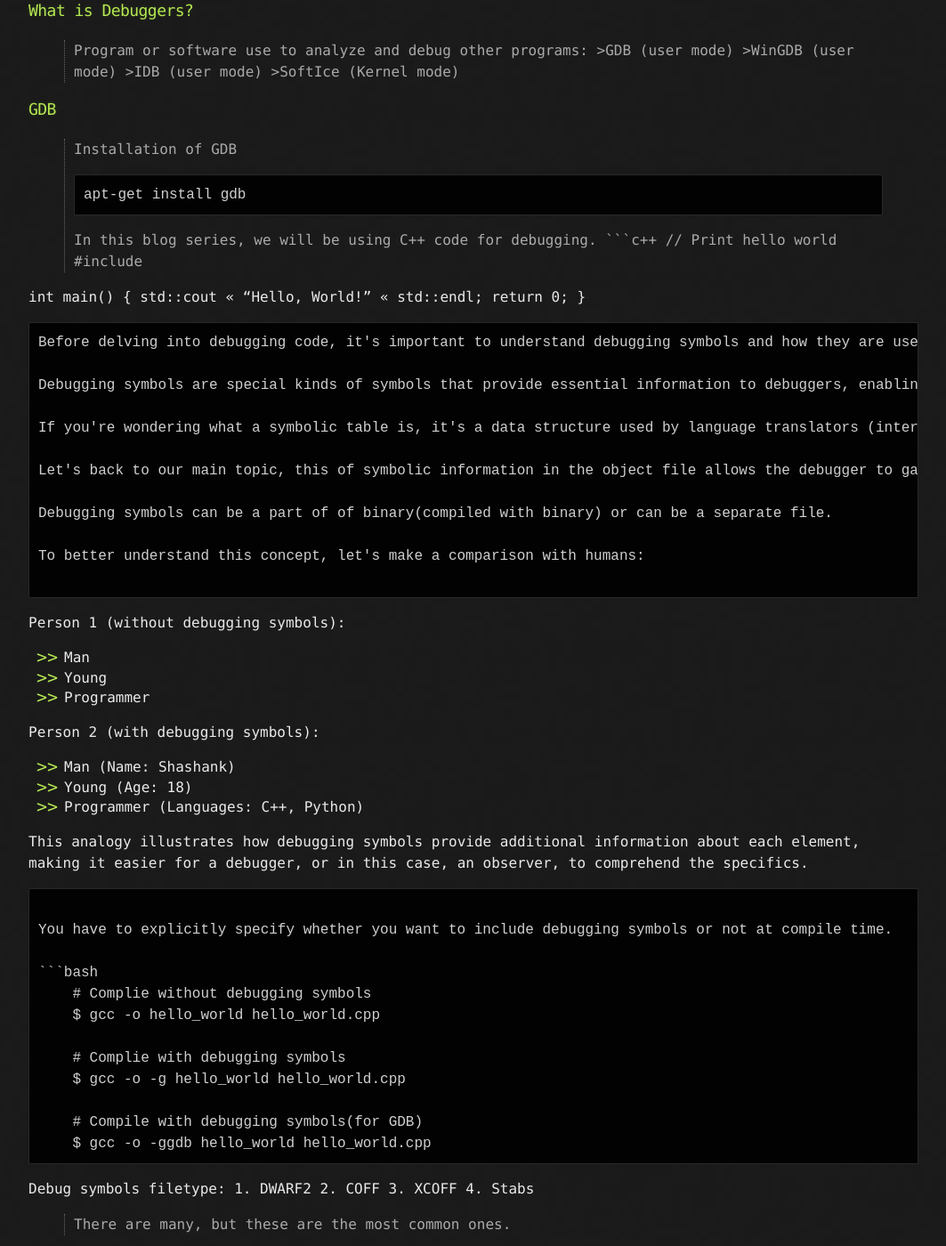
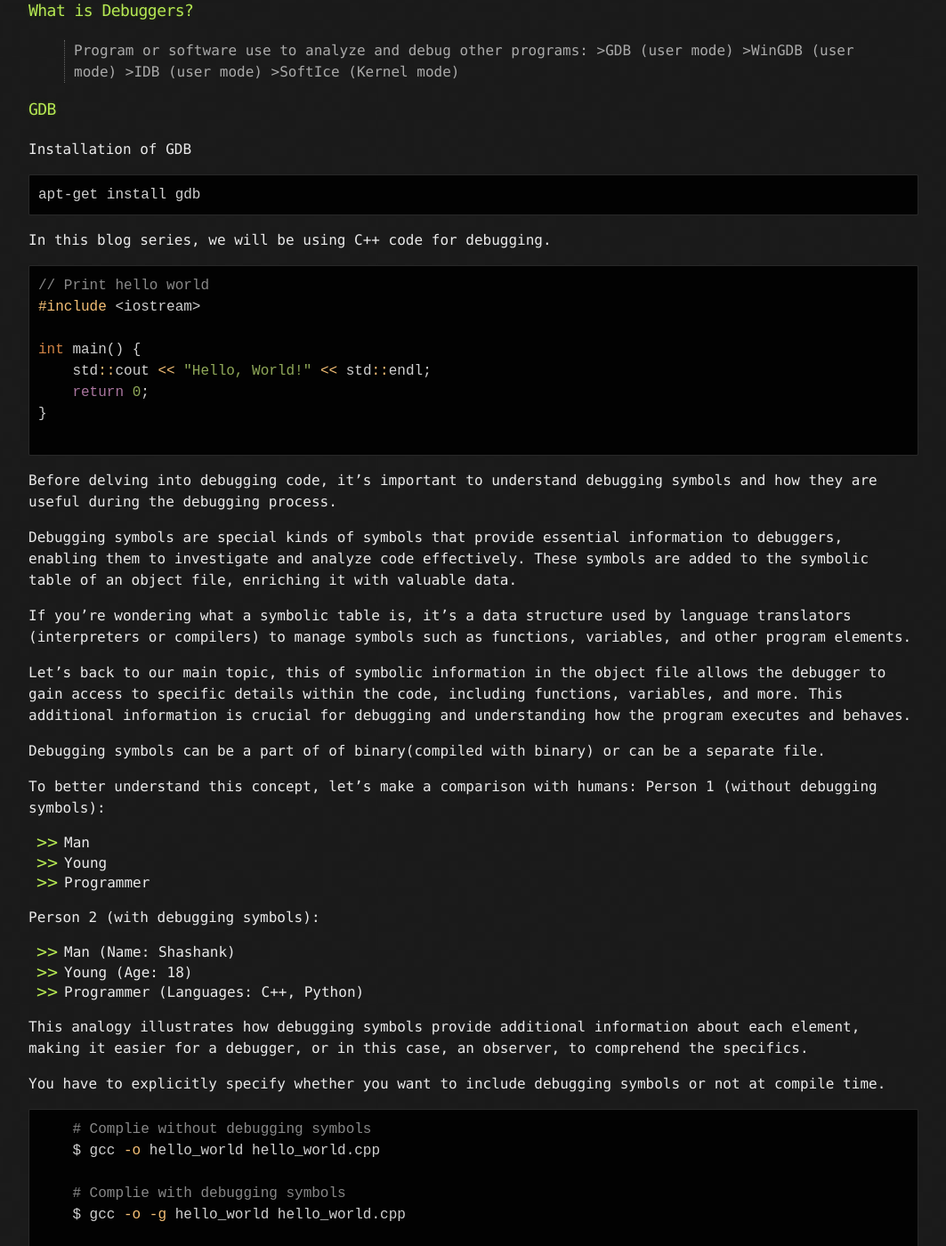
Before and after one commit to 0xshivaay/0xshivaay.github.io, a Jekyll site: the page built from _posts/2023-11-02-GDB-Part-1.md, in a window 1280 px wide and 1400 px high, scrolled down 1000 px. Shown: the whole window at 89% size, without its empty margins (108-1171 px from the left). Built offline with Jekyll 4.4.1, drawn with Linux system fonts in a browser that asks for light colours; some of the changed text lies outside the part shown.

Commit message:
Update 2023-11-02-GDB-Part-1.md

````diff
--- a/_posts/2023-11-02-GDB-Part-1.md
+++ b/_posts/2023-11-02-GDB-Part-1.md
@@ -41,11 +41,12 @@ Functional bugs impact user experience, security bugs pose a more significant th
 
 ### [](#header-3)GDB
 
-> Installation of GDB
+Installation of GDB
 ```bash
 apt-get install gdb
 ```
-> In this blog series, we will be using C++ code for debugging.
+In this blog series, we will be using C++ code for debugging.
+
 ```c++
 // Print hello world
 #include <iostream>
@@ -56,6 +57,7 @@ int main() {
 }
 
 ```
+
 Before delving into debugging code, it's important to understand debugging symbols and how they are useful during the debugging process.
 
 Debugging symbols are special kinds of symbols that provide essential information to debuggers, enabling them to investigate and analyze code effectively. These symbols are added to the symbolic table of an object file, enriching it with valuable data.
@@ -67,8 +69,6 @@ Let's back to our main topic, this of symbolic information in the object file al
 Debugging symbols can be a part of of binary(compiled with binary) or can be a separate file.
 
 To better understand this concept, let's make a comparison with humans:
-
-```
 Person 1 (without debugging symbols):
 - Man
 - Young
@@ -80,7 +80,6 @@ Person 2 (with debugging symbols):
 - Programmer (Languages: C++, Python)
 
 This analogy illustrates how debugging symbols provide additional information about each element, making it easier for a debugger, or in this case, an observer, to comprehend the specifics.
-```
 
 You have to explicitly specify whether you want to include debugging symbols or not at compile time.
 
````
